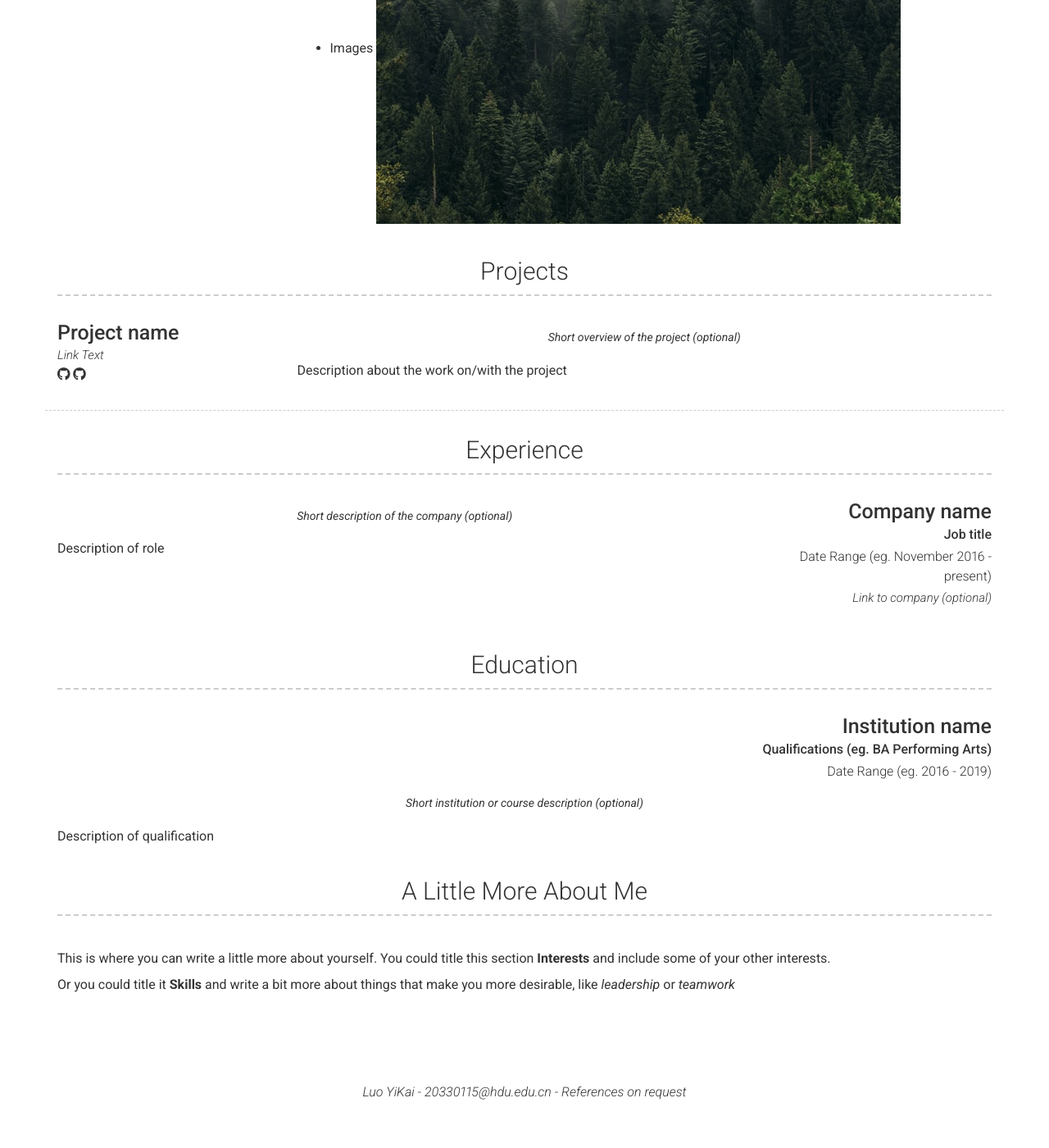
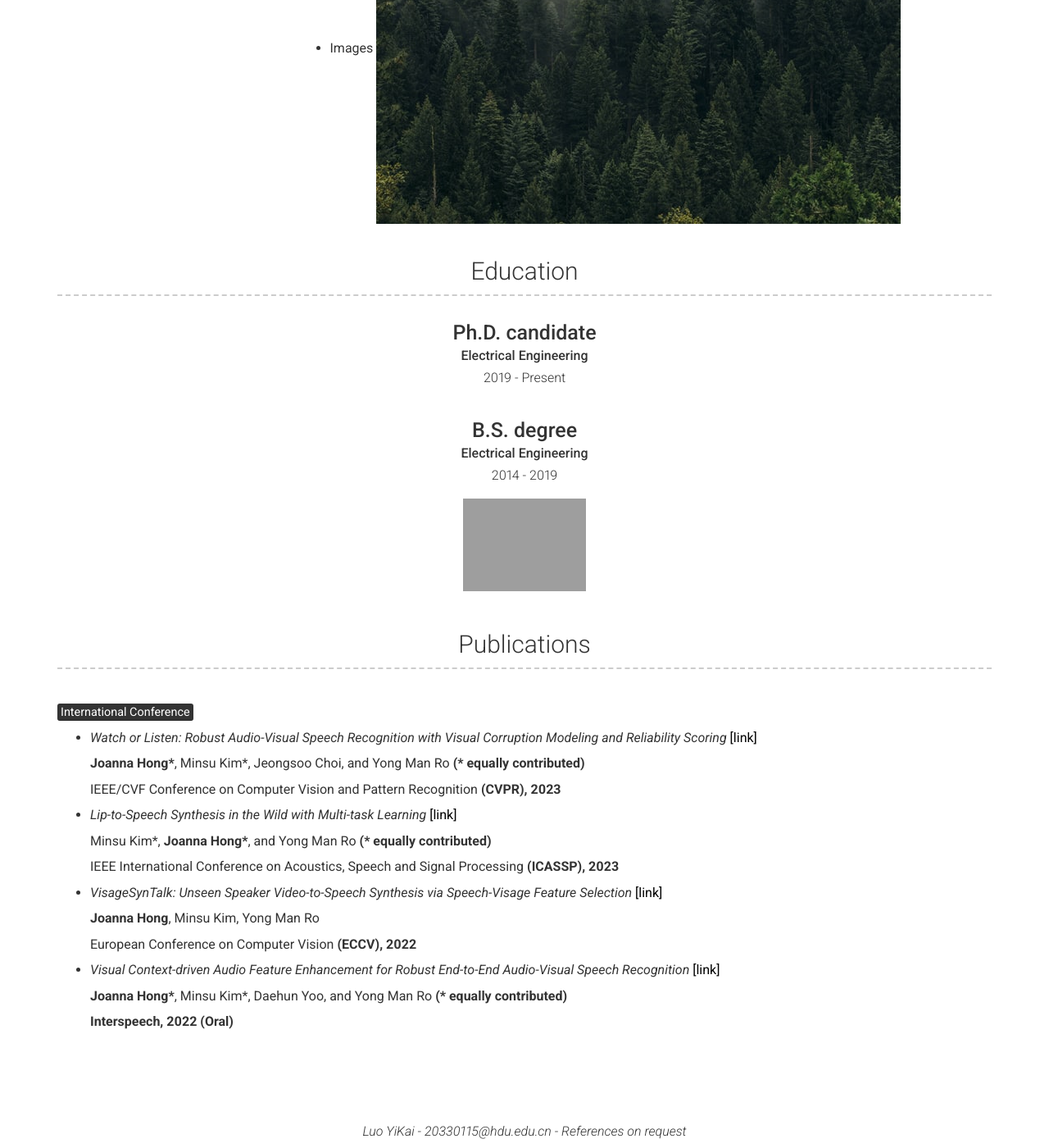
Before and after one commit to LYK0520/LYK0520.github.io, a Jekyll site: the page built from index.md, in a window 1280 px wide and 1400 px high, scrolled down 735 px. Shown: the whole window at 82% size. Built offline with Jekyll 4.4.1, drawn with Linux system fonts in a browser that asks for light colours; nearby versions of some CDN libraries; before the commit the page ends 2087 px from its top, so only the background shows below that.

Commit message:
Update _config.yml

```diff
--- a/_config.yml
+++ b/_config.yml
@@ -1,6 +1,6 @@
 # Site
-repository: Git repository where your resume will be hosted, only required if you are hosting on GitHub (eg. sproogen/modern-resume-theme)
-# favicon: Directory of your favicon (eg. images/favicon.ico)(optional)
+repository: sproogen/resume-theme
+favicon: images/favicon.ico
 
 # Content configuration version
 version: 2
@@ -64,57 +64,124 @@ about_content: | # this will include new lines to allow paragraphs
     - Tables
     - <a href="google.com">Links</a>
     - Images ![alt text](/images/landscape-trees.jpg "Trees")
+content:
+#   - title: Experience # Title for the section
+#     layout: list # Type of content section (list/text)
+#     content:
+#       - layout: left
+#         title: The Boring Company
+#         link: boringcompany.com
+#         # link_text: boringcompany.com
+#         sub_title: Senior Network System Administrator
+#         caption: November 2017 - Present
+#         quote: >
+#           Solving 21st century problems by diging holes and making game changing products like the *not a flamethrower*
+#         description: | # this will include new lines to allow paragraphs
+#             Every company needs its networks properly administered and The Boring Compay is no exception. Digging holes is hard and I play my part making sure the whole company stays connected. I lead a team of 5 people and enjoy driving the company to try new technologies.
 
-content:
-  - title: Projects # Title for the section
+  - title: Education # Title for the section
     layout: list # Type of content section (list/text)
     content:
-      - layout: left
-        border: weak  # Value of `weak` will display a weak border below this item. # Any
-                      # other value (or no value) means no border will be displayed
-        title: Project name
-        link: Link to project (eg. sproogen.github.io/modern-resume-theme)(optional)
-        link_text: Link Text
-        additional_links:
-          - title:  Github page for project (eg. sproogen/modern-resume-theme)
-            icon: fab fa-github
-            url: Link to project (eg. sproogen.github.io/modern-resume-theme)(optional)
-          - title:  Github page for project (eg. sproogen/modern-resume-theme)
-            icon: fab fa-github
-            url: Link to project (eg. sproogen.github.io/modern-resume-theme)(optional)
-        quote: >
-          Short overview of the project (optional)
-        description: | # this will include new lines to allow paragraphs
-          Description about the work on/with the project
-  - title: Experience
-    layout: list
-    content:
-      - layout: right
-        title: Company name
-        sub_title: Job title
-        caption: Date Range (eg. November 2016 - present)
-        link: Link to company (optional)
-        quote: >
-          Short description of the company (optional)
-        description: | # this will include new lines to allow paragraphs
-          Description of role
-  - title: Education
-    layout: list
-    content:
-      - layout: top-right
-        title: Institution name
-        sub_title: Qualifications (eg. BA Performing Arts)
-        caption: Date Range (eg. 2016 - 2019)
-        quote: >
-          Short institution or course description (optional)
-        description: | # this will include new lines to allow paragraphs
-          Description of qualification
-  - title: A Little More About Me
+      - layout: top-middle
+        title: Ph.D. candidate
+        caption: 2019 - Present
+        sub_title: Electrical Engineering
+#         quote: |
+#          <img src="images/KAIST_logo_trans(Single Color).png" width="150px" margin-bottom="-300%">
+#       - layout: top-middle
+# #         title:
+#         caption: 2019 - 2020
+#         sub_title: M.S. degree, Electrical Engineering
+#         quote: Korea Advanced Institute of Science and Technology
+      - layout: top-middle
+        title: |
+          B.S. degree
+        caption: 2014 - 2019
+        sub_title: Electrical Engineering
+#         quote: >
+#           Established in 1636, Harvard is the oldest higher education institution in the United States, and is widely regarded in terms of its influence, reputation, and academic pedigree as a leading university in not just the US but also the world.
+        quote: |
+         <img src="images/KAIST_logo_trans(Single Color).png" width="150px">
+#         Korea Advanced Institute of Science and Technology # this will include new lines to allow paragraphs
+
+  - title: Publications
     layout: text
     content: | # this will include new lines to allow paragraphs
-      This is where you can write a little more about yourself. You could title this section **Interests** and include some of your other interests.
 
-      Or you could title it **Skills** and write a bit more about things that make you more desirable, like *leadership* or *teamwork*
+      <mark>International Conference</mark>
+      - *Watch or Listen: Robust Audio-Visual Speech Recognition with Visual Corruption Modeling and Reliability Scoring* <a href="https://arxiv.org/pdf/2303.08536.pdf" style="color: black;" target="_blank">[link]</a>
+
+         **Joanna Hong<span>&#42;</span>**, Minsu Kim<span>&#42;</span>, Jeongsoo Choi, and Yong Man Ro **(<span>&#42;</span> equally contributed)**
+
+         IEEE/CVF Conference on Computer Vision and Pattern Recognition **(CVPR), 2023**
+
+      - *Lip-to-Speech Synthesis in the Wild with Multi-task Learning* <a href="https://arxiv.org/pdf/2302.08841.pdf" style="color: black;" target="_blank">[link]</a>
+
+         Minsu Kim<span>&#42;</span>, **Joanna Hong<span>&#42;</span>**, and Yong Man Ro **(<span>&#42;</span> equally contributed)**
+
+         IEEE International Conference on Acoustics, Speech and Signal Processing **(ICASSP), 2023**
+
+      - *VisageSynTalk: Unseen Speaker Video-to-Speech Synthesis via Speech-Visage Feature Selection* <a href="https://www.ecva.net/papers/eccv_2022/papers_ECCV/papers/136960445.pdf" style="color: black;" target="_blank">[link]</a>
+
+        **Joanna Hong**, Minsu Kim, Yong Man Ro
+
+        European Conference on Computer Vision **(ECCV), 2022**
+
+      - *Visual Context-driven Audio Feature Enhancement for Robust End-to-End Audio-Visual Speech Recognition* <a href="https://www.isca-speech.org/archive/pdfs/interspeech_2022/hong22_interspeech.pdf" style="color: black;" target="_blank">[link]</a>
+
+        **Joanna Hong<span>&#42;</span>**, Minsu Kim<span>&#42;</span>, Daehun Yoo, and Yong Man Ro **(<span>&#42;</span> equally contributed)**
+
+        **Interspeech, 2022 (Oral)**
+# content:
+#   - title: Projects # Title for the section
+#     layout: list # Type of content section (list/text)
+#     content:
+#       - layout: left
+#         border: weak  # Value of `weak` will display a weak border below this item. # Any
+#                       # other value (or no value) means no border will be displayed
+#         title: Project name
+#         link: Link to project (eg. sproogen.github.io/modern-resume-theme)(optional)
+#         link_text: Link Text
+#         additional_links:
+#           - title:  Github page for project (eg. sproogen/modern-resume-theme)
+#             icon: fab fa-github
+#             url: Link to project (eg. sproogen.github.io/modern-resume-theme)(optional)
+#           - title:  Github page for project (eg. sproogen/modern-resume-theme)
+#             icon: fab fa-github
+#             url: Link to project (eg. sproogen.github.io/modern-resume-theme)(optional)
+#         quote: >
+#           Short overview of the project (optional)
+#         description: | # this will include new lines to allow paragraphs
+#           Description about the work on/with the project
+#   - title: Experience
+#     layout: list
+#     content:
+#       - layout: right
+#         title: Company name
+#         sub_title: Job title
+#         caption: Date Range (eg. November 2016 - present)
+#         link: Link to company (optional)
+#         quote: >
+#           Short description of the company (optional)
+#         description: | # this will include new lines to allow paragraphs
+#           Description of role
+#   - title: Education
+#     layout: list
+#     content:
+#       - layout: top-right
+#         title: Institution name
+#         sub_title: Qualifications (eg. BA Performing Arts)
+#         caption: Date Range (eg. 2016 - 2019)
+#         quote: >
+#           Short institution or course description (optional)
+#         description: | # this will include new lines to allow paragraphs
+#           Description of qualification
+#   - title: A Little More About Me
+#     layout: text
+#     content: | # this will include new lines to allow paragraphs
+#       This is where you can write a little more about yourself. You could title this section **Interests** and include some of your other interests.
+
+#       Or you could title it **Skills** and write a bit more about things that make you more desirable, like *leadership* or *teamwork*
 
 # Footer
 footer_show_references: true
```
